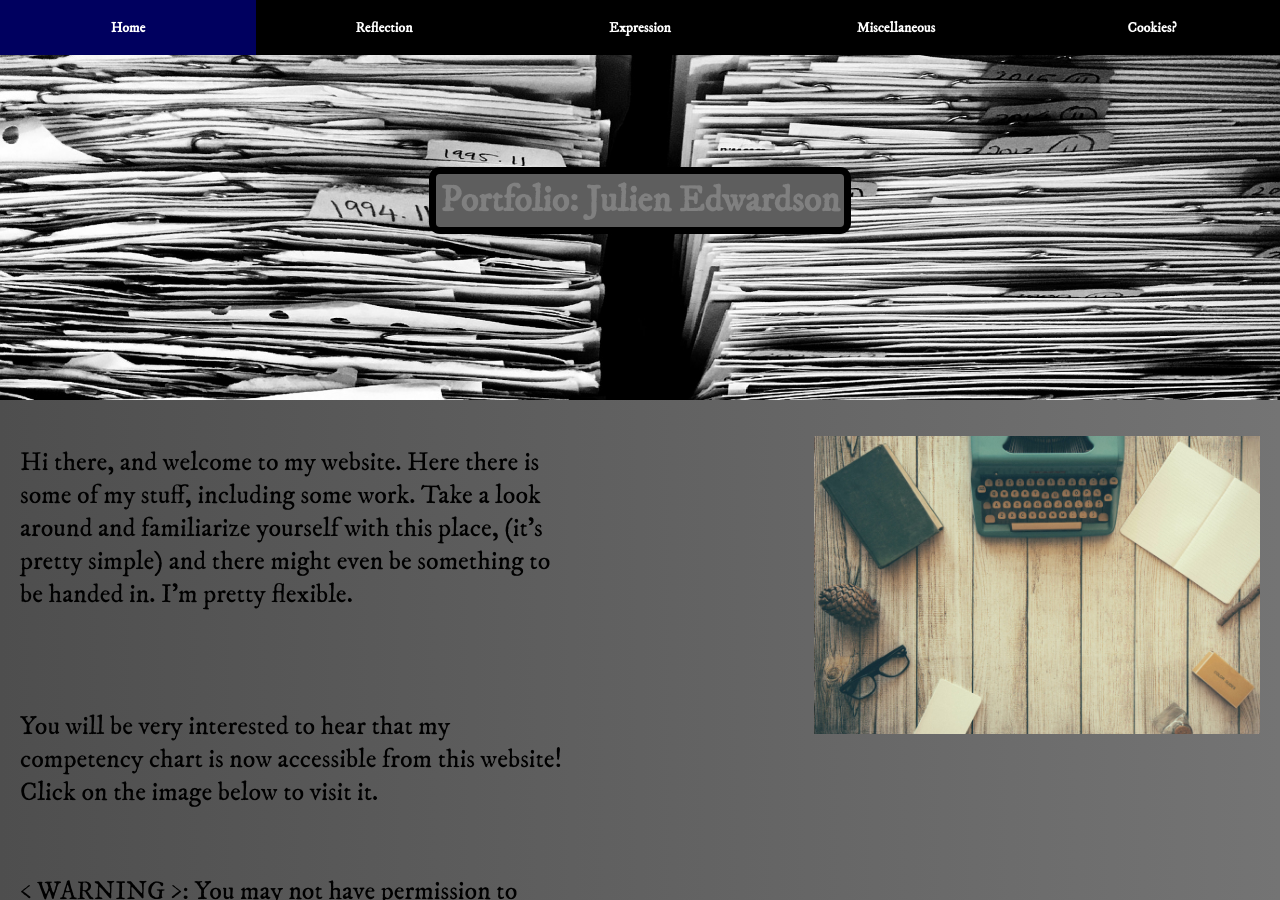
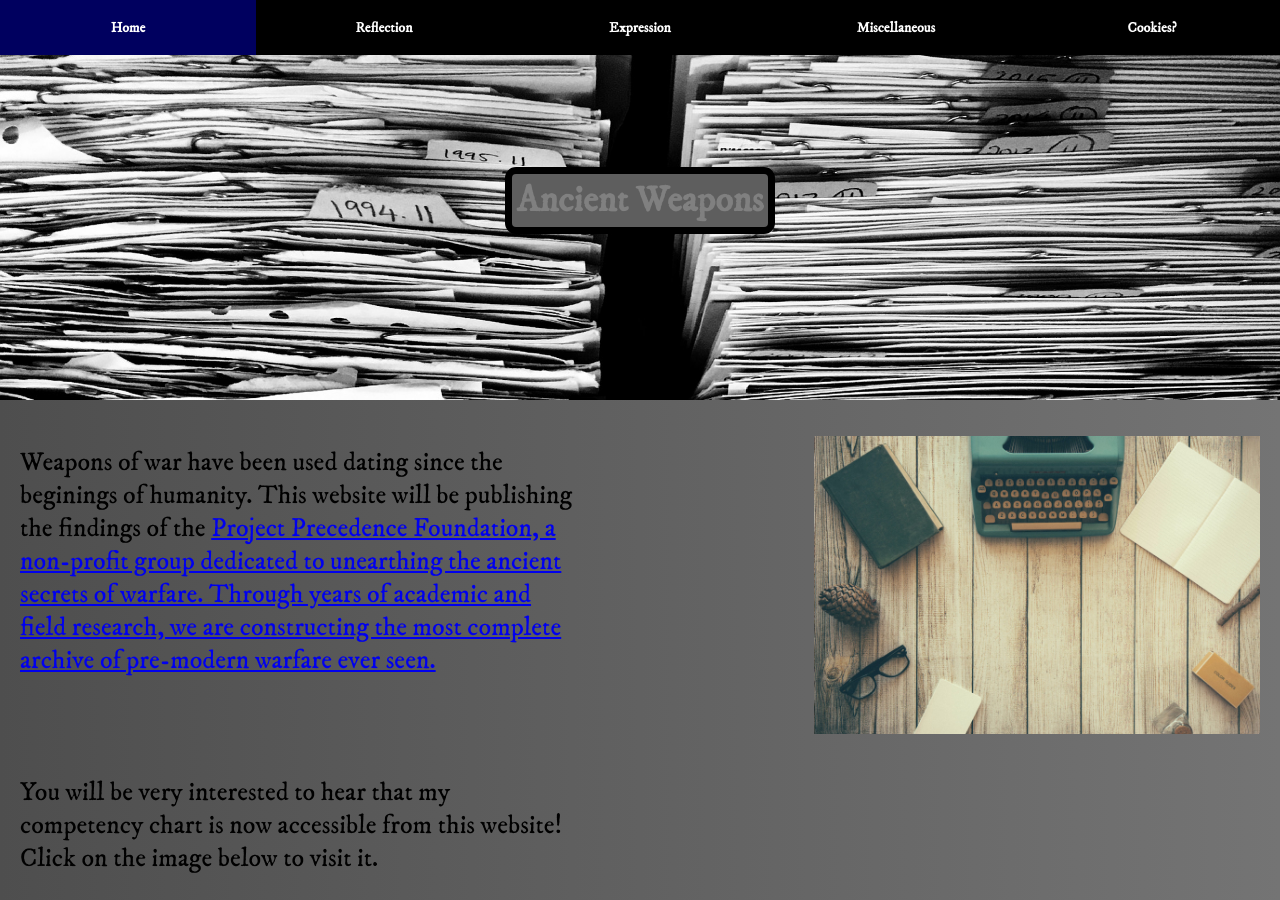
Before and after one commit to Ancientweapons/Ancientweapons, a Jekyll site: the page index.html, which Jekyll copies as it is, in a window 1280 px wide and 900 px high. Built offline with Jekyll 4.4.1, drawn with Linux system fonts in a browser that asks for light colours.

Commit message:
Update index.html

```diff
--- a/index.html
+++ b/index.html
@@ -22,11 +22,11 @@
 	<header>
 	<div id="Titlediv">
 
-	Portfolio: Julien Edwardson
+	Ancient Weapons
 	</div>
 	</header>
 	<article>
-	<p id="artp">Hi there, and welcome to my website. Here there is some of my stuff, including some work. Take a look around and familiarize yourself with this place, (it's pretty simple) and there might even be something to be handed in. I'm pretty flexible.
+	<p id="artp"> Weapons of war have been used dating since the beginings of humanity. This website will be publishing the findings of the <a href="https://projectprecentent.org">Project Precedence Foundation, a non-profit group dedicated to unearthing the ancient secrets of warfare. Through years of academic and field research, we are constructing the most complete archive of pre-modern warfare ever seen.</a>
     <br>
     <br>
     <br>
```
